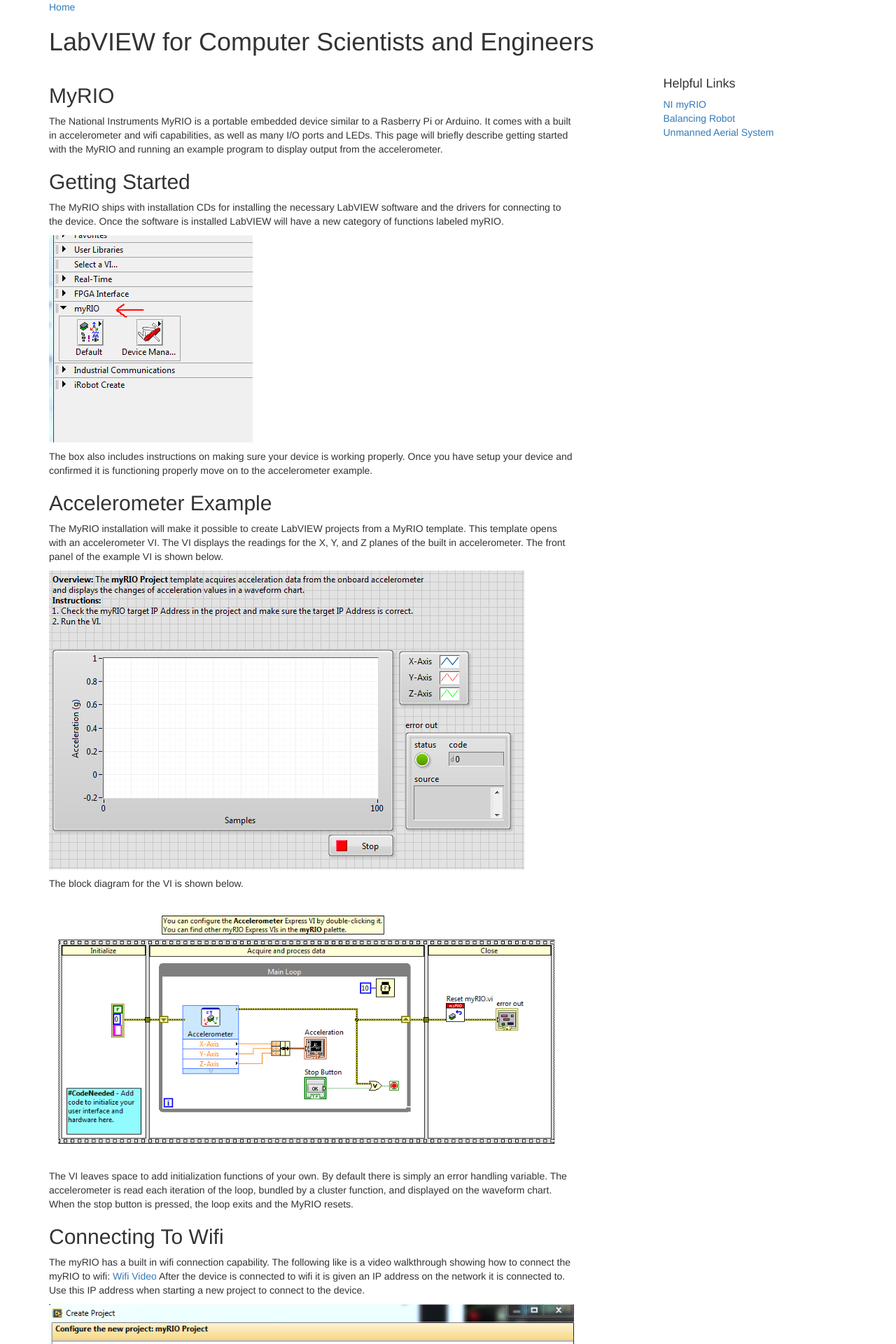
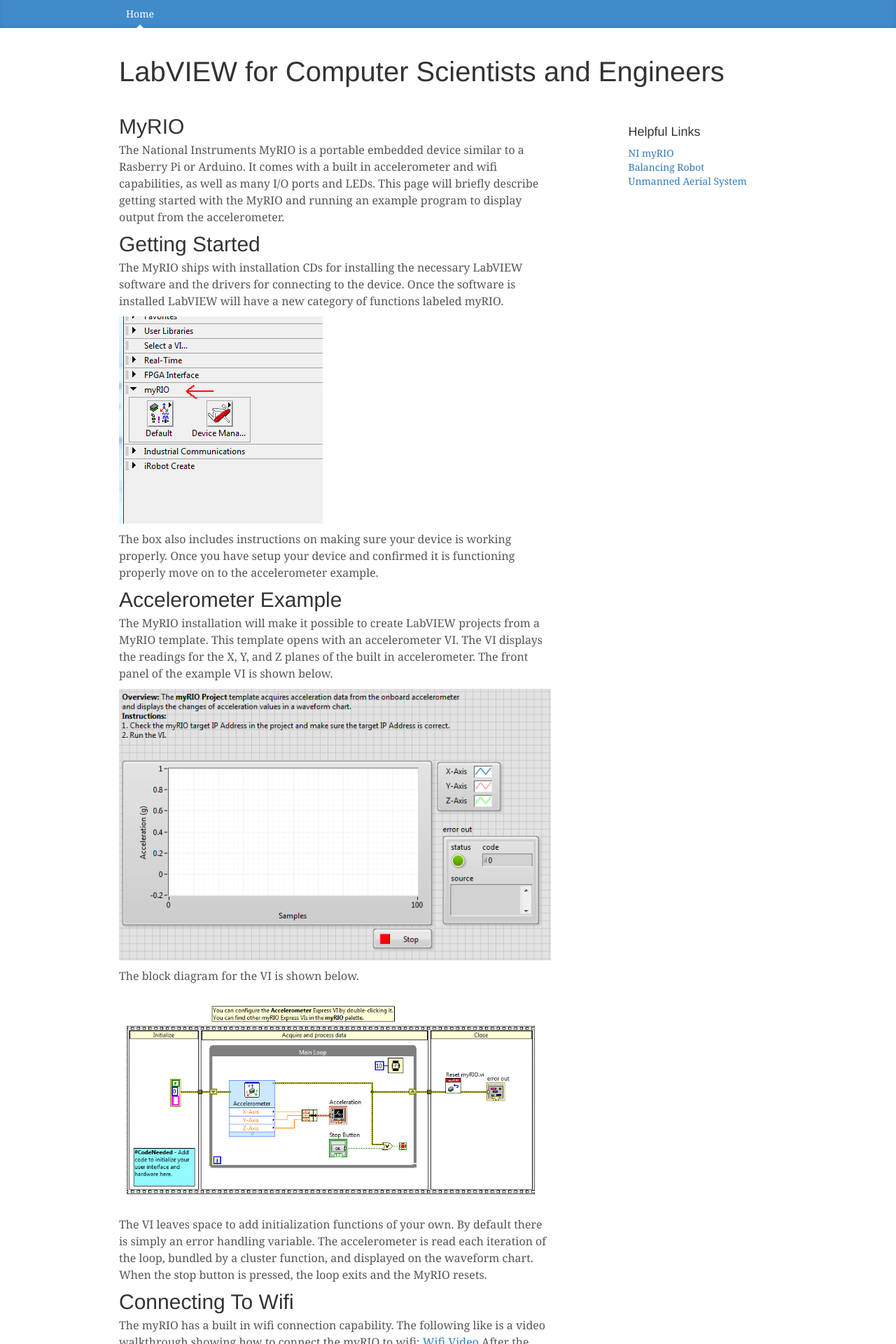
Before and after one commit to LabVIEW-Robotics/LabVIEW-Robotics.github.io, a Jekyll site: the page built from myrio.html, in a window 1280 px wide. Shown: the top 1920 px of the page at 70% size. Built offline with Jekyll 4.4.1, drawn with Linux system fonts in a browser that asks for light colours; nearby versions of some CDN libraries; Markdown is read by kramdown in place of the engine named in the settings.

Commit message:
main css location

```diff
--- a/_layouts/default.html
+++ b/_layouts/default.html
@@ -24,7 +24,7 @@
 
 <!-- Custom styles for this template -->
 
-<link href="main.css" rel="stylesheet">
+<link href="/main.css" rel="stylesheet">
 
 
 <!-- HTML5 shim and Respond.js for IE8 support of HTML5 elements and media queries -->
```
